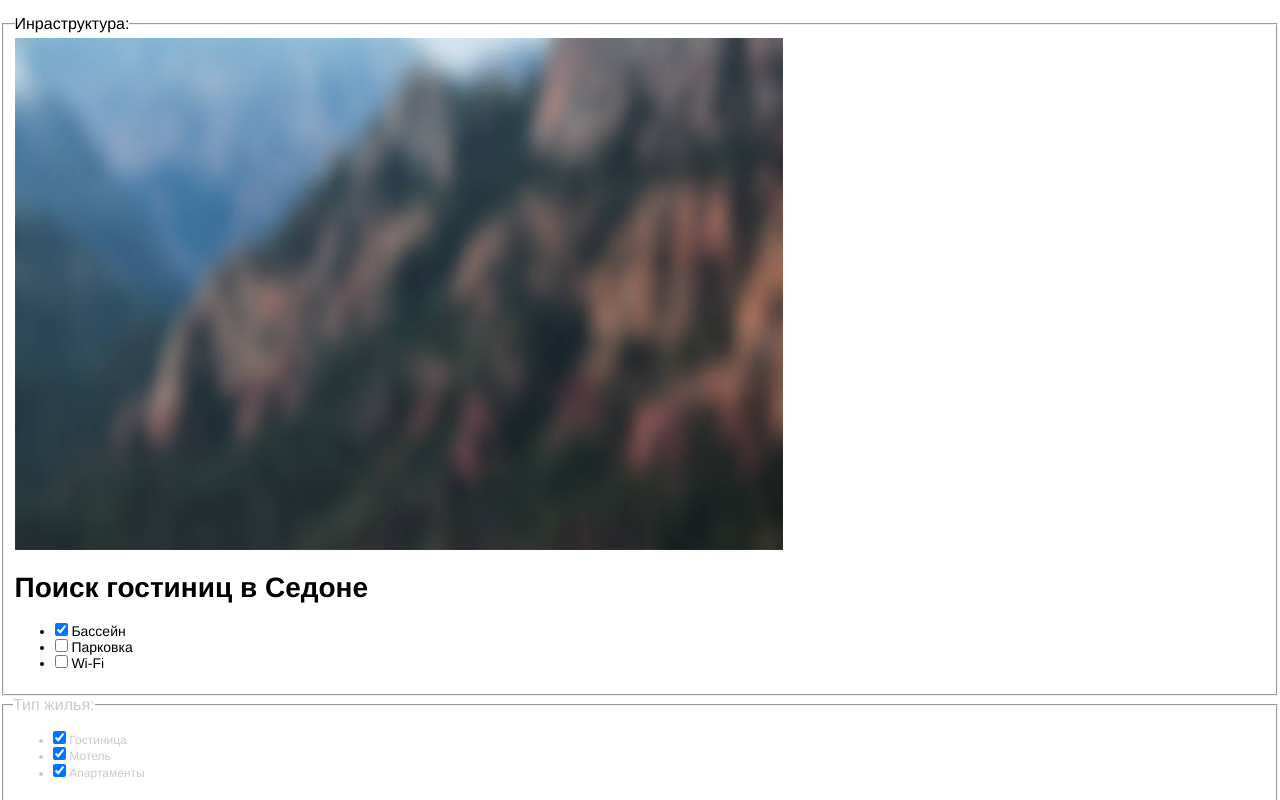
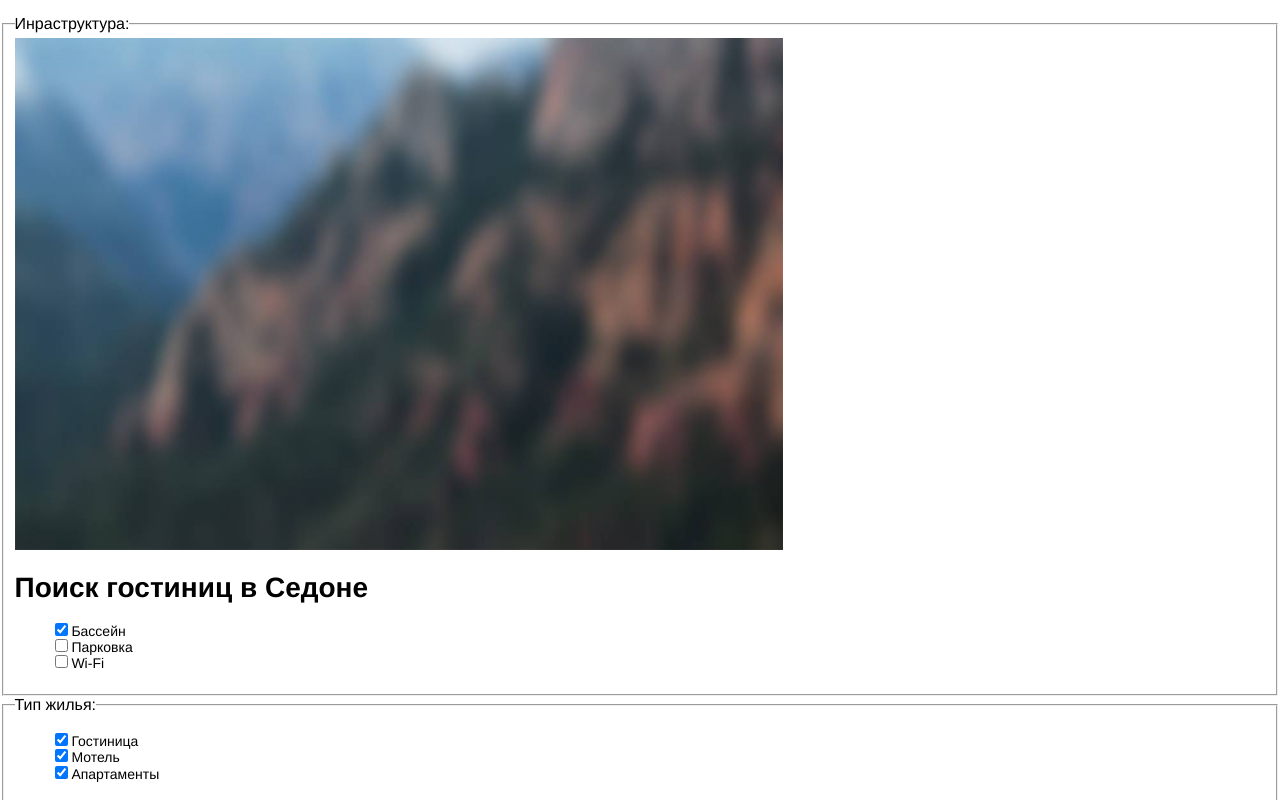
Before and after one commit to ihugo911/41663-sedona, a plain HTML site: page catalog.html in a window 1280 px wide. Shown: the part 117-917 px from the top of the page. Drawn offline with Linux system fonts and the light colour scheme.

Commit message:
Правки стилизации

```diff
--- a/catalog.html
+++ b/catalog.html
@@ -48,7 +48,7 @@
         </li>
       </ul>
     </fieldset>
-    <fieldset class="hotels-filter type">
+    <fieldset class="hotels-filter-type">
       <legend class="title">Тип жилья:</legend>
       <ul>
         <li>
--- a/css/style.css
+++ b/css/style.css
@@ -35,6 +35,14 @@ body {
 
 .site-navigation a:active {
 	color: #b2b2b2;
+}
+
+.hotels-filter-infrastructure ul {
+	list-style: none;
+}
+
+.hotels-filter-type ul {
+	list-style: none;
 }
 
 .page-text h1 {
```
